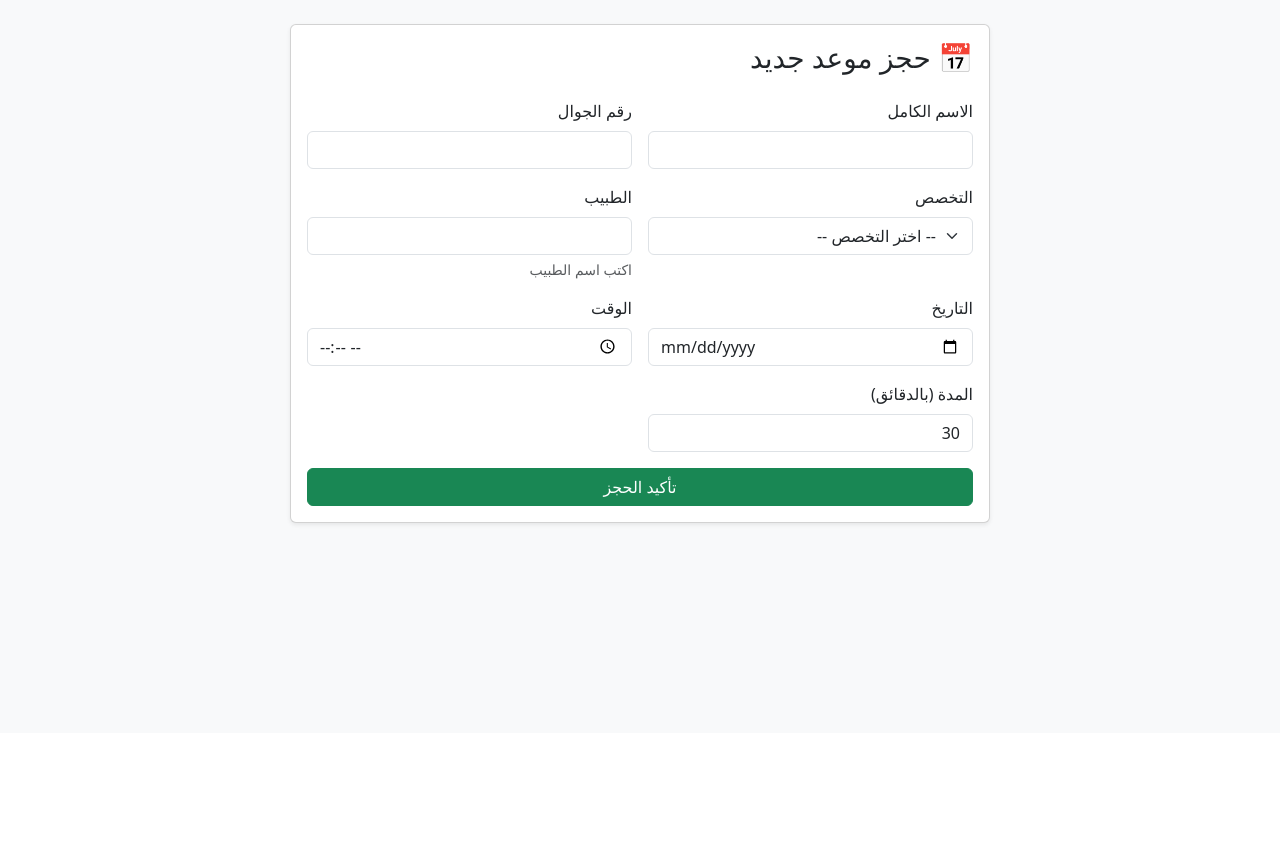
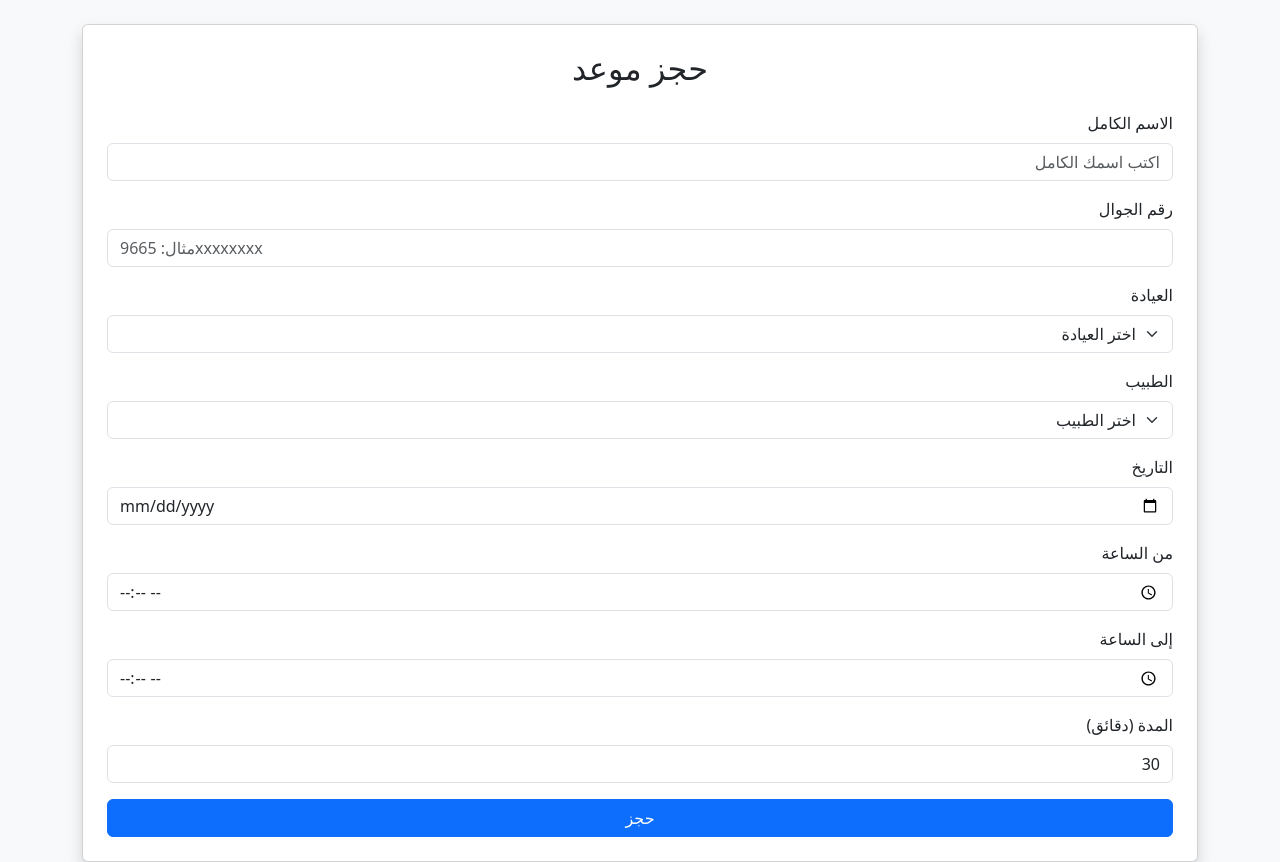
Before and after one commit to mshrf3334-star/clinic-appointments, a Flask app: page /book in a window 1280 px wide. Shown: the part 67-929 px from the top of the page. Before the commit the page ends 593 px from the top, so only its background shows below. Run offline with Flask 3, Linux system fonts and the light colour scheme.

Commit message:
Update appointment_form.html

```diff
--- a/templates/appointment_form.html
+++ b/templates/appointment_form.html
@@ -1,57 +1,64 @@
 {% extends "base.html" %}
-{% block title %}حجز موعد{% endblock %}
 {% block content %}
-<div class="card shadow-sm" style="max-width:700px;margin:auto">
-  <div class="card-body">
-    <h3 class="mb-4">📅 حجز موعد جديد</h3>
-
-    <form method="POST" class="row g-3">
-      <div class="col-md-6">
+<div class="card shadow p-4">
+    <h2 class="mb-4 text-center">حجز موعد</h2>
+    <form method="POST" action="{{ url_for('book') }}">
+        <div class="mb-3">
             <label class="form-label">الاسم الكامل</label>
-        <input type="text" name="name" class="form-control" required>
-      </div>
-      <div class="col-md-6">
-        <label class="form-label">رقم الجوال</label>
-        <input type="text" name="phone" class="form-control" required>
+            <input type="text" name="name" class="form-control" placeholder="اكتب اسمك الكامل" required>
         </div>
 
-      <div class="col-md-6">
-        <label class="form-label">التخصص</label>
+        <div class="mb-3">
+            <label class="form-label">رقم الجوال</label>
+            <input type="tel" name="phone" class="form-control" placeholder="مثال: 9665xxxxxxxx" required>
+        </div>
+
+        <div class="mb-3">
+            <label class="form-label">العيادة</label>
             <select name="clinic" class="form-select" required>
-          <option value="">-- اختر التخصص --</option>
-          <option value="أسنان">أسنان</option>
-          <option value="باطنية">باطنية</option>
-          <option value="مسالك بولية">مسالك بولية</option>
-          <option value="عظام">عظام</option>
-          <option value="جلدية">جلدية</option>
-          <option value="أنف وأذن وحنجرة">أنف وأذن وحنجرة</option>
+                <option value="">اختر العيادة</option>
+                <option value="الأسنان">الأسنان</option>
+                <option value="الباطنية">الباطنية</option>
+                <option value="المسالك البولية">المسالك البولية</option>
+                <option value="العظام">العظام</option>
+                <option value="الأطفال">الأطفال</option>
+                <option value="النساء والولادة">النساء والولادة</option>
             </select>
         </div>
 
-      <div class="col-md-6">
+        <div class="mb-3">
             <label class="form-label">الطبيب</label>
-        <input type="text" name="doctor" class="form-control" required>
-        <div class="form-text">اكتب اسم الطبيب</div>
+            <select name="doctor" class="form-select" required>
+                <option value="">اختر الطبيب</option>
+                <option value="د. أحمد">د. أحمد</option>
+                <option value="د. سارة">د. سارة</option>
+                <option value="د. محمد">د. محمد</option>
+                <option value="د. ليلى">د. ليلى</option>
+                <option value="د. خالد">د. خالد</option>
+            </select>
         </div>
 
-      <div class="col-md-6">
+        <div class="mb-3">
             <label class="form-label">التاريخ</label>
             <input type="date" name="date" class="form-control" required>
         </div>
-      <div class="col-md-6">
-        <label class="form-label">الوقت</label>
-        <input type="time" name="time" class="form-control" required>
+
+        <div class="mb-3">
+            <label class="form-label">من الساعة</label>
+            <input type="time" name="start_time" class="form-control" required>
         </div>
 
-      <div class="col-md-6">
-        <label class="form-label">المدة (بالدقائق)</label>
-        <input type="number" name="duration" class="form-control" value="30" min="10">
+        <div class="mb-3">
+            <label class="form-label">إلى الساعة</label>
+            <input type="time" name="end_time" class="form-control" required>
         </div>
 
-      <div class="col-12">
-        <button class="btn btn-success w-100">تأكيد الحجز</button>
+        <div class="mb-3">
+            <label class="form-label">المدة (دقائق)</label>
+            <input type="number" name="duration" class="form-control" value="30" min="10" step="5" required>
         </div>
+
+        <button type="submit" class="btn btn-primary w-100">حجز</button>
     </form>
 </div>
-</div>
 {% endblock %}
```
Lines whose indentation alone changed are shown as unchanged.
